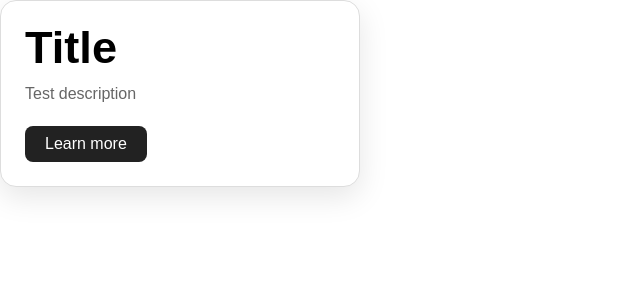
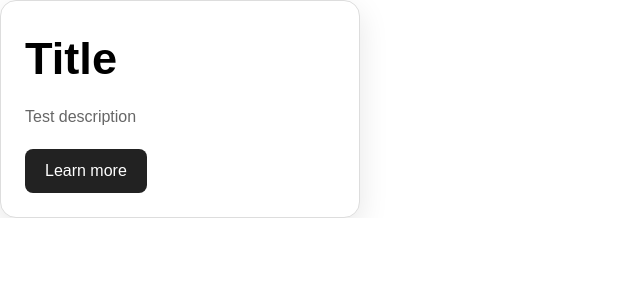
Before and after one commit to pkov-dev/nuxt-starter, a Nuxt app: page / in a window 1280 px wide. Shown: the top 300 px of the page, without its empty margins (0-640 px from the left). Built offline with nearby package versions, Linux system fonts and the light colour scheme.

Commit message:
:sparkles: integrate css with scss architecture

```diff
--- a/app/assets/styles/base/_global.scss
+++ b/app/assets/styles/base/_global.scss
@@ -7,9 +7,11 @@ body {
   font-family: var(--font-family);
   font-size: var(--font-size);
   min-width: #{$minWidth}px;
+  -webkit-font-smoothing: antialiased;
+  -moz-osx-font-smoothing: grayscale;
 }
 
-.wrapper {
+#__nuxt {
   min-height: 100%;
   display: flex;
   flex-direction: column;
@@ -29,3 +31,7 @@ body {
   padding-left: #{math.div($containerPadding, 2)}px;
   padding-right: #{math.div($containerPadding, 2)}px;
 }
+
+address {
+  font-style: normal;
+}
--- a/app/assets/styles/base/_reset.scss
+++ /dev/null
@@ -1,73 +0,0 @@
-* {
-  padding: 0px;
-  margin: 0px;
-  border: 0px;
-}
-*,
-*::before,
-*::after {
-  box-sizing: border-box;
-}
-*::before,
-*::after {
-  display: inline-block;
-}
-html,
-body {
-  height: 100%;
-}
-body {
-  line-height: 1;
-  scrollbar-gutter: stable;
-  -ms-text-size-adjust: 100%;
-  -moz-text-size-adjust: 100%;
-  -webkit-text-size-adjust: 100%;
-  -webkit-font-smoothing: antialiased;
-  -moz-osx-font-smoothing: grayscale;
-}
-input,
-button,
-textarea {
-  font-family: inherit;
-  font-size: inherit;
-  line-height: inherit;
-  color: inherit;
-  background-color: transparent;
-}
-input,
-textarea {
-  width: 100%;
-}
-label {
-  display: inline-block;
-}
-button,
-select,
-option {
-  cursor: pointer;
-}
-a {
-  display: inline-block;
-  color: inherit;
-  text-decoration: none;
-}
-ul li {
-  list-style: none;
-}
-img {
-  max-width: 100%;
-  height: auto;
-  vertical-align: middle;
-}
-h1,
-h2,
-h3,
-h4,
-h5,
-h6 {
-  font-weight: inherit;
-  font-size: inherit;
-}
-address {
-  font-style: normal;
-}
--- a/app/assets/styles/main.scss
+++ b/app/assets/styles/main.scss
@@ -1,3 +1,2 @@
 @use 'base/variables';
-@use 'base/reset';
 @use 'base/global';
--- /dev/null
+++ b/app/assets/styles/tailwind.css
@@ -0,0 +1,7 @@
+@layer theme, base, components, utilities;
+
+@import 'tailwindcss/theme.css' layer(theme) prefix(t);
+
+@import 'tailwindcss/preflight.css' layer(base);
+
+@import 'tailwindcss/utilities.css' layer(utilities) prefix(t);
--- a/eslint.config.mjs
+++ b/eslint.config.mjs
@@ -1,4 +1,5 @@
 import antfu from '@antfu/eslint-config'
+import betterTailwindcss from 'eslint-plugin-better-tailwindcss'
 
 export default antfu({
   type: 'app',
@@ -8,12 +9,24 @@ export default antfu({
 
   formatters: true,
 
+  plugins: {
+    'better-tailwindcss': betterTailwindcss,
+  },
+  settings: {
+    'better-tailwindcss': {
+      entryPoint: './app/assets/styles/tailwind.css',
+    },
+  },
   ignores: [
     '.pnpm-store/**',
     '**/migrations/*',
   ],
 
   rules: {
+    'better-tailwindcss/enforce-consistent-class-order': 'warn',
+    'better-tailwindcss/no-unnecessary-whitespace': 'warn',
+    'better-tailwindcss/no-conflicting-classes': 'error',
+
     'vue/max-attributes-per-line': ['error', {
       singleline: {
         max: 2,
--- a/nuxt.config.ts
+++ b/nuxt.config.ts
@@ -1,12 +1,10 @@
+import tailwindcss from '@tailwindcss/vite'
+
 // https://nuxt.com/docs/api/configuration/nuxt-config
 export default defineNuxtConfig({
   compatibilityDate: '2025-07-15',
-  modules: [
-    '@vueuse/nuxt',
-  ],
-  css: [
-    '~/assets/styles/main.scss',
-  ],
+  modules: ['@vueuse/nuxt'],
+  css: ['~/assets/styles/tailwind.css', '~/assets/styles/main.scss'],
   vite: {
     css: {
       preprocessorOptions: {
@@ -17,7 +15,7 @@ export default defineNuxtConfig({
         },
       },
     },
+    plugins: [tailwindcss()],
   },
-
   devtools: { enabled: true },
 })
--- a/package.json
+++ b/package.json
@@ -21,8 +21,11 @@
   },
   "devDependencies": {
     "@antfu/eslint-config": "^9.5.1",
+    "@tailwindcss/vite": "^4.3.3",
     "eslint": "^10.10.0",
+    "eslint-plugin-better-tailwindcss": "^4.7.0",
     "eslint-plugin-format": "^2.0.1",
-    "sass": "^1.104.1"
+    "sass": "^1.104.1",
+    "tailwindcss": "^4.3.3"
   }
 }
--- a/pnpm-workspace.yaml
+++ b/pnpm-workspace.yaml
@@ -1,3 +1,7 @@
+minimumReleaseAgeExcludePrune: true
+trustPolicy: no-downgrade
+shellEmulator: true
+
 allowBuilds:
   '@parcel/watcher': true
   esbuild: true
--- a/tsconfig.json
+++ b/tsconfig.json
@@ -1,6 +1,4 @@
 {
-  // https://nuxt.com/docs/guide/concepts/typescript
-  "files": [],
   "references": [
     {
       "path": "./.nuxt/tsconfig.app.json"
@@ -14,5 +12,7 @@
     {
       "path": "./.nuxt/tsconfig.node.json"
     }
-  ]
+  ],
+  // https://nuxt.com/docs/guide/concepts/typescript
+  "files": []
 }
```
Also changed, not shown: app/assets/styles/abstracts/_mixins.scss (+18 -32 lines), 1 other file (tests, documents, lock files or other folders).
